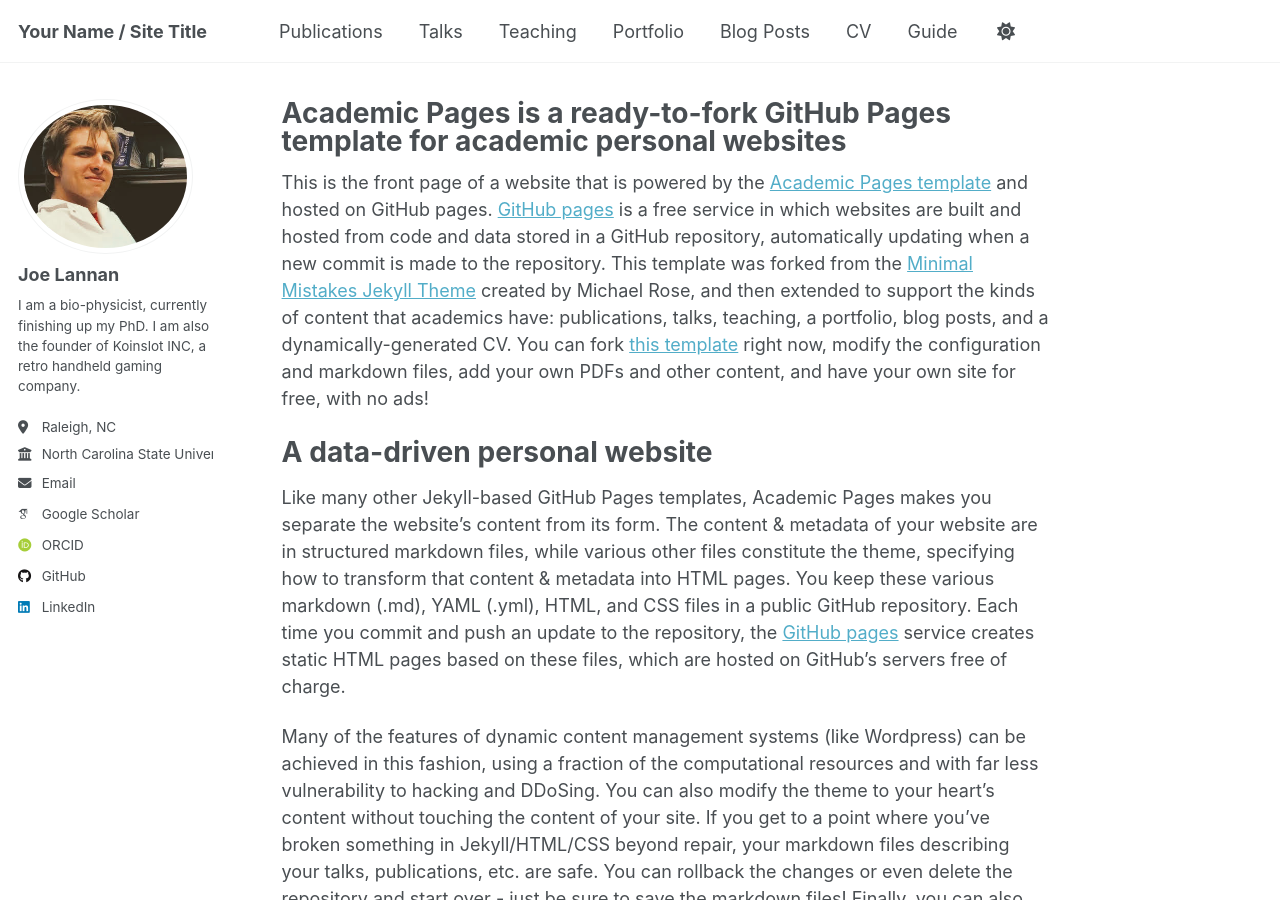
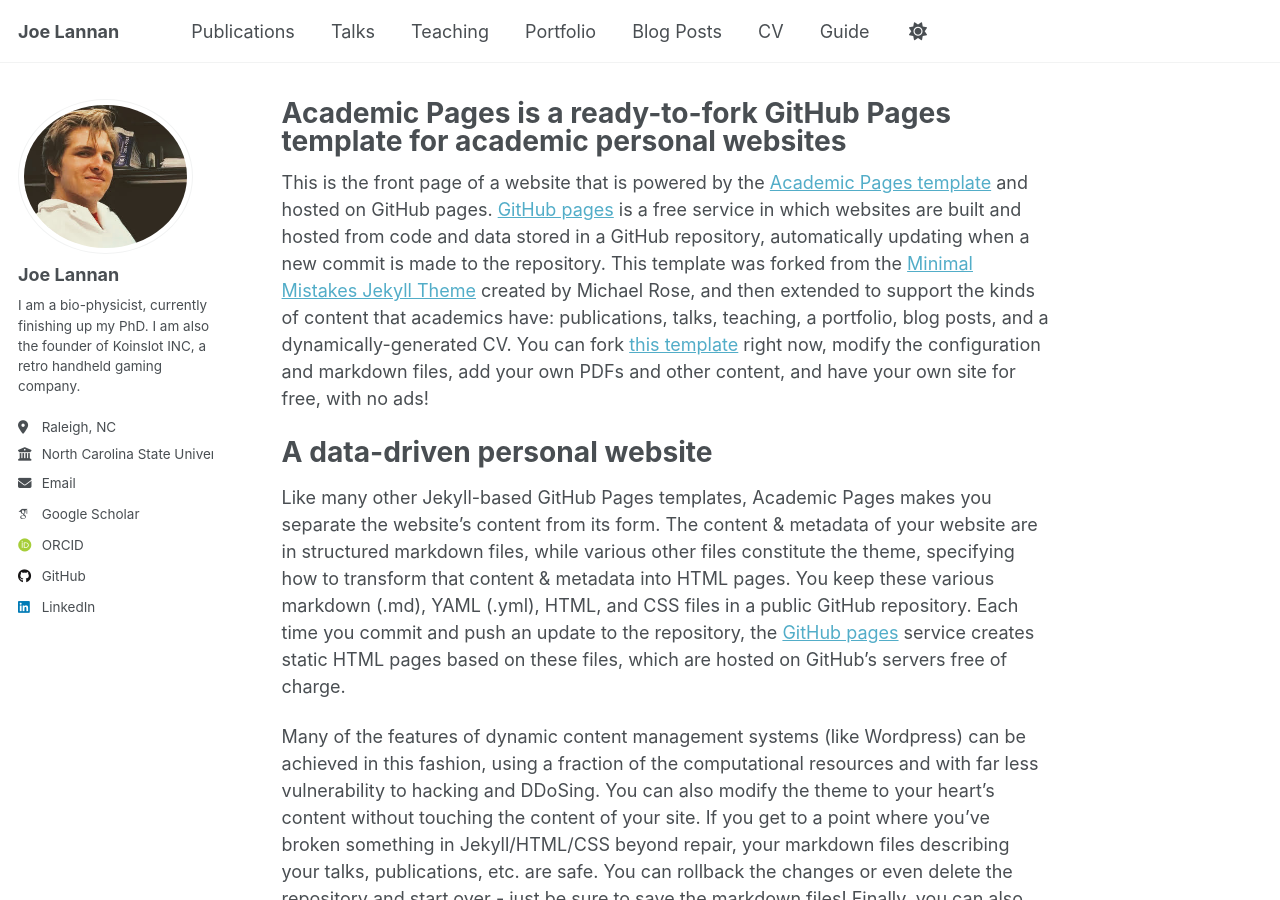
Before and after one commit to Joe-Lannan/personal-website, a Jekyll site: the page built from _pages/about.md, in a window 1280 px wide and 900 px high. Built offline with Jekyll 4.4.1, drawn with Linux system fonts in a browser that asks for light colours; some web fonts are replaced.

Commit message:
Update _config.yml

```diff
--- a/_config.yml
+++ b/_config.yml
@@ -9,7 +9,7 @@
 # Basic Site Settings
 locale                   : "en-US"
 site_theme               : "default"
-title                    : "Your Name / Site Title"
+title                    : "Joe Lannan"
 title_separator          : "-"
 name                     : &name "Joe Lannan"
 description              : &description "Physicist, entrepenure, programmer, biologist"
```
